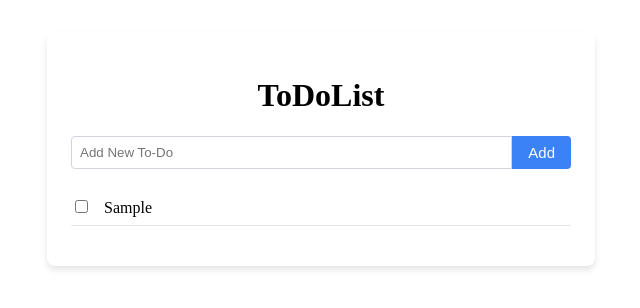
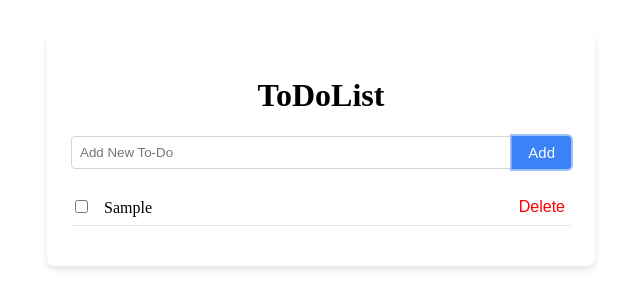
Before and after one commit to xjwsx/todolist, a React (Create React App) app: page / in a window 1280 px wide. Both pictures are taken after typing "Sample" into the empty fields and a click on the button "Add". Shown: the top 308 px of the page, without its empty margins (319-959 px from the left). Built offline with nearby package versions, Linux system fonts and the light colour scheme; no server answers.

Commit message:
feat: 할 일 삭제 기능

```diff
--- a/src/ToDoList.js
+++ b/src/ToDoList.js
@@ -25,11 +25,13 @@ const ToDoList = () => {
   const handleAddTodo = (e) => {
     e.preventDefault();
     if (newTodoTitle.trim() === "") return;
+
     const newTodo = {
       id: Date.now(),
       title: newTodoTitle,
       completed: false,
     };
+
     setTodos([...todos, newTodo]);
     setNewTodoTitle("");
   };
@@ -45,9 +47,27 @@ const ToDoList = () => {
     [todos]
   );
 
+  const handleDeleteTodo = (id, e) => {
+    e.stopPropagation();
+    const updateTodos = todos.filter((todo) => todo.id !== id);
+    setTodos(updateTodos);
+    localStorage.setItem("todos", JSON.stringify(updateTodos));
+  };
+
   useEffect(() => {
-    getToDos();
+    const storedTodos = JSON.parse(localStorage.getItem("todos"));
+    if (storedTodos) {
+      setTodos(storedTodos);
+    } else {
+      getToDos();
+    }
   }, []);
+
+  useEffect(() => {
+    if (todos.length > 0) {
+      localStorage.setItem("todos", JSON.stringify(todos));
+    }
+  }, [todos]);
 
   return (
     <Wrapper>
@@ -63,7 +83,7 @@ const ToDoList = () => {
       </Form>
       <TodoList>
         {todos.map((todo) => (
-          <TodoItem key={todo.id}>
+          <TodoItem key={todo.id} completed={todo.completed}>
             <div>
               <Checkbox
                 type="checkbox"
@@ -72,6 +92,9 @@ const ToDoList = () => {
               />
               <TodoText completed={todo.completed}>{todo.title}</TodoText>
             </div>
+            <DeleteButton onClick={(e) => handleDeleteTodo(todo.id, e)}>
+              Delete
+            </DeleteButton>
           </TodoItem>
         ))}
       </TodoList>
@@ -119,8 +142,13 @@ const AddButton = styled.button`
   border-radius: 0 4px 4px 0;
   cursor: pointer;
   font-size: 15px;
+  line-height: 1;
   &:hover {
     background-color: #2563eb;
+  }
+  &:focus {
+    outline: none;
+    box-shadow: 0 0 0 2px rgba(59, 130, 246, 0.5);
   }
 `;
 
@@ -137,13 +165,25 @@ const TodoItem = styled.li`
   border-bottom: 1px solid #e5e7eb;
 `;
 
-const TodoText = styled.span`
-  margin-left: 0.5rem;
-  text-decoration: ${(props) => (props.completed ? "line-through" : "none")};
-  color: ${(props) => (props.completed ? "#9ca3af" : "inherit")};
+const DeleteButton = styled.button`
+  background: transparent;
+  color: red;
+  border: none;
+  border-radius: 3px;
+  font-size: 16px;
+  cursor: pointer;
+  &:hover {
+    color: #ff8293;
+  }
 `;
 
 const Checkbox = styled.input`
   margin-right: 0.5rem;
   cursor: pointer;
 `;
+
+const TodoText = styled.span`
+  margin-left: 0.5rem;
+  text-decoration: ${(props) => (props.completed ? "line-through" : "none")};
+  color: ${(props) => (props.completed ? "#9ca3af" : "inherit")};
+`;
```
